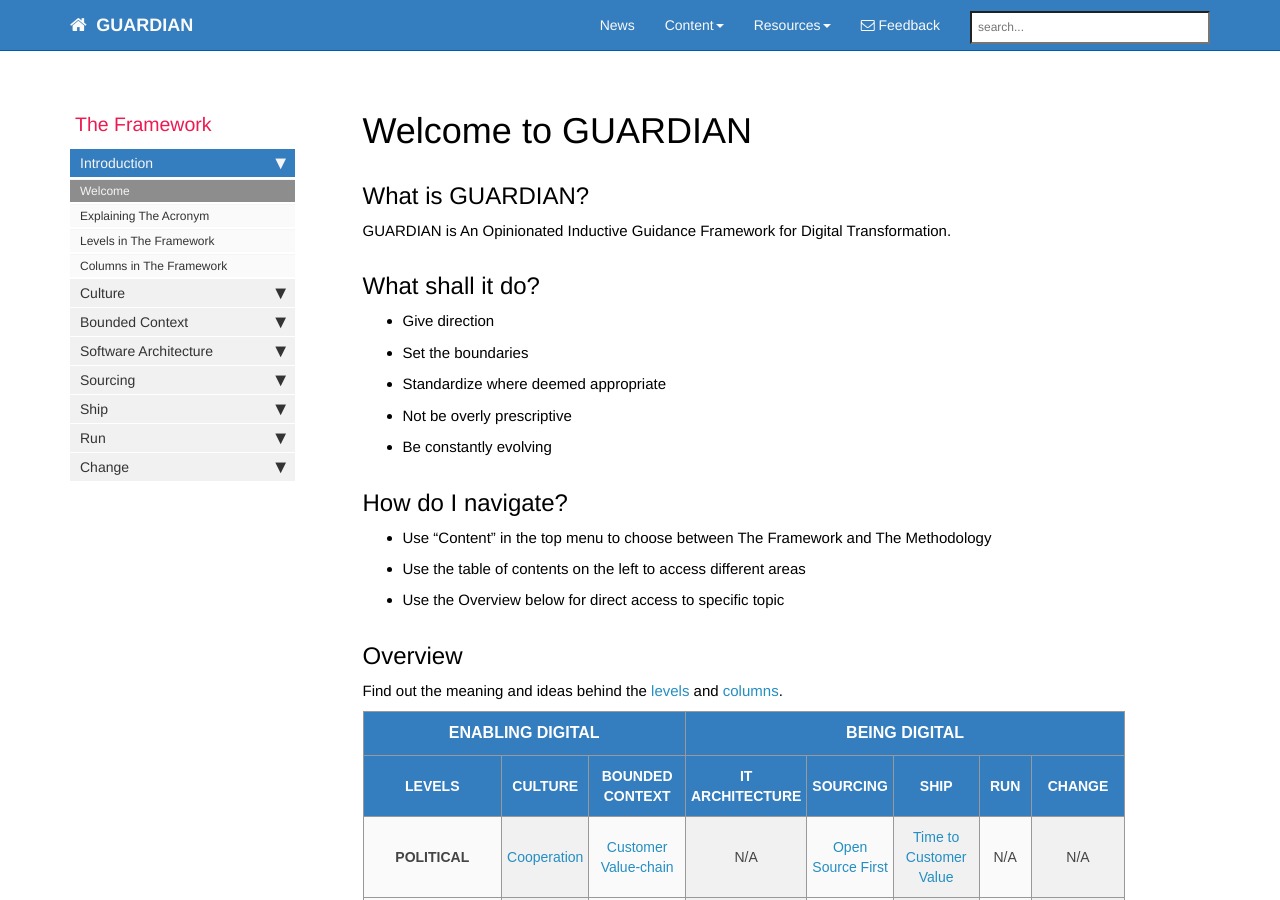
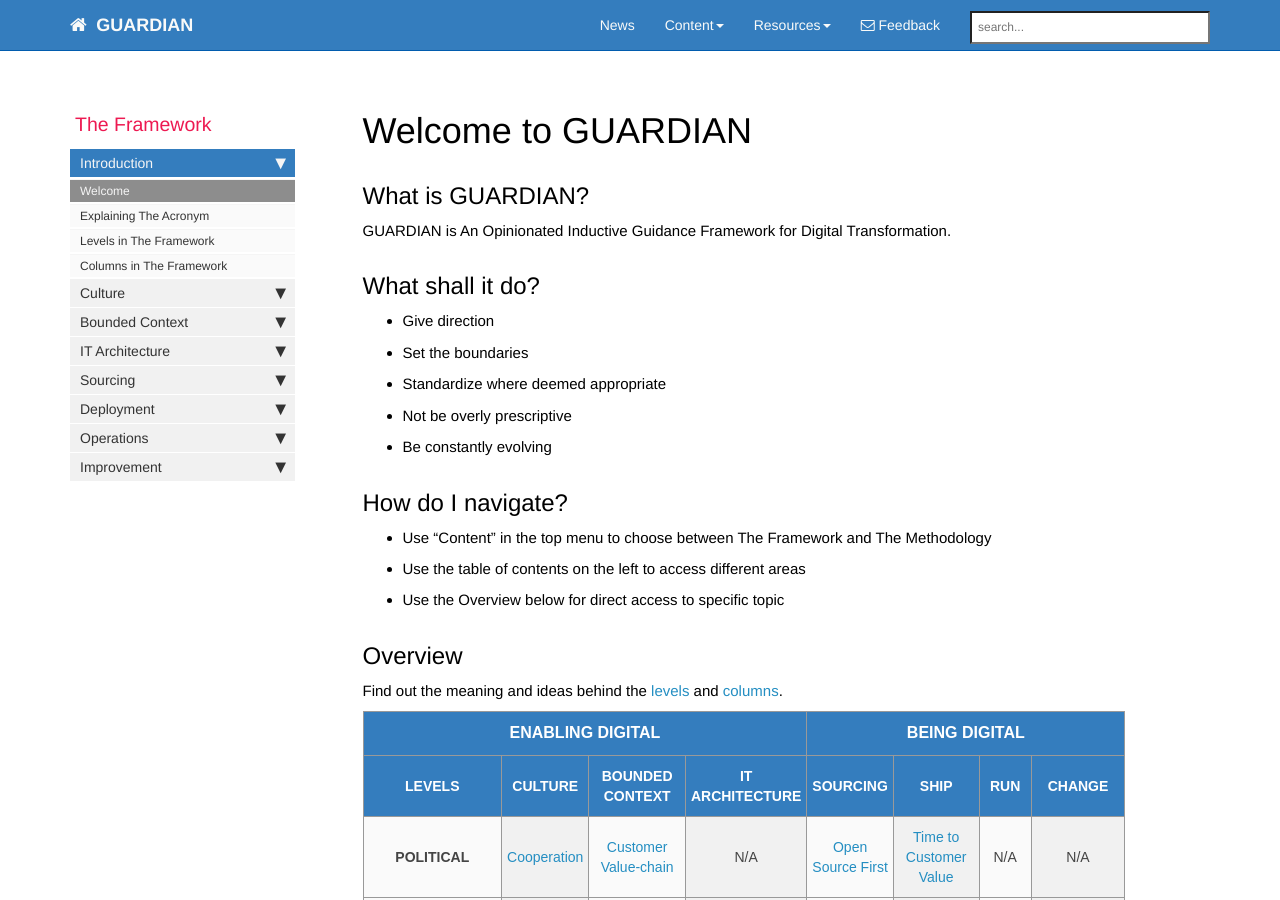
Before and after one commit to LarsBarkman/guardian, a Jekyll site: the page built from docs/index.md, in a window 1280 px wide and 900 px high. Built offline with Jekyll 4.4.1, drawn with Linux system fonts in a browser that asks for light colours; nearby versions of some CDN libraries; comment, search, counter and statistics services are not loaded.

Commit message:
Changed titles

```diff
--- a/docs/_data/sidebars/framework_sidebar.yml
+++ b/docs/_data/sidebars/framework_sidebar.yml
@@ -80,7 +80,7 @@ entries:
       url: /microservices.html
       output: web, pdf
 
-  - title: Software Architecture
+  - title: IT Architecture
     output: web, pdf
 
     folderitems:
@@ -116,7 +116,7 @@ entries:
       url: /decision-tree.html
       output: web, pdf
 
-  - title: Ship
+  - title: Deployment
     output: web, pdf
 
     folderitems:
@@ -136,7 +136,7 @@ entries:
       url: /continuous-deployment.html
       output: web, pdf
 
-  - title: Run
+  - title: Operations
     output: web, pdf
 
     folderitems:
@@ -152,7 +152,7 @@ entries:
       url: /you-build-it-you-run-it.html
       output: web, pdf
 
-  - title: Change
+  - title: Improvement
     output: web, pdf
 
     folderitems:
--- a/docs/index.md
+++ b/docs/index.md
@@ -41,8 +41,8 @@ Find out the meaning and ideas behind the [levels](levels.html) and [columns](co
 </style>
 <table class="tg">
   <tr>
-    <th class="tg-yp41" colspan="3">ENABLING DIGITAL</th>
-    <th class="tg-yp41" colspan="5">BEING DIGITAL</th>
+    <th class="tg-yp41" colspan="4">ENABLING DIGITAL</th>
+    <th class="tg-yp41" colspan="4">BEING DIGITAL</th>
   </tr>
   <tr>
     <td class="tg-br8q">LEVELS</td>
--- a/docs/pages/framework/columns.md
+++ b/docs/pages/framework/columns.md
@@ -65,7 +65,7 @@ Source: [Gartner](http://www.gartner.com/it-glossary/architecture/)
 ## SOURCING
 Coming soon
 
-## SHIP
+## DEPLOYMENT
 **Ship** (Software deployment) is all of the activities that make a software system available for use.
 
 In continuous delivery, we introduce two new architectural attributes: testability and deployability.
@@ -79,8 +79,8 @@ Source: [Continuousdelivery.com](https://continuousdelivery.com/implementing/arc
 ### Further Reading
 [Continuousdelivery.com](https://continuousdelivery.com/implementing/architecture/)
 
-## RUN
+## OPERATIONS
 Coming soon
 
-## CHANGE
+## IMPROVEMENT
 Coming soon
```
